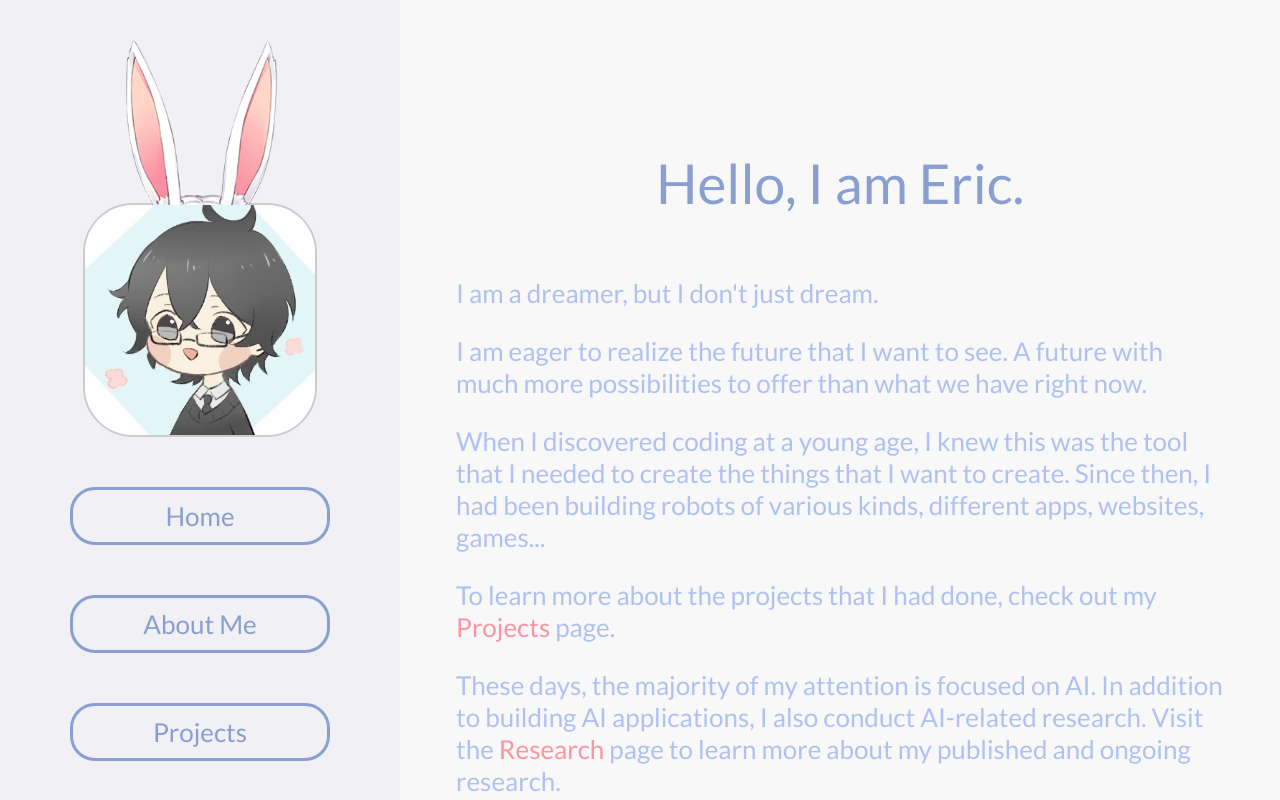
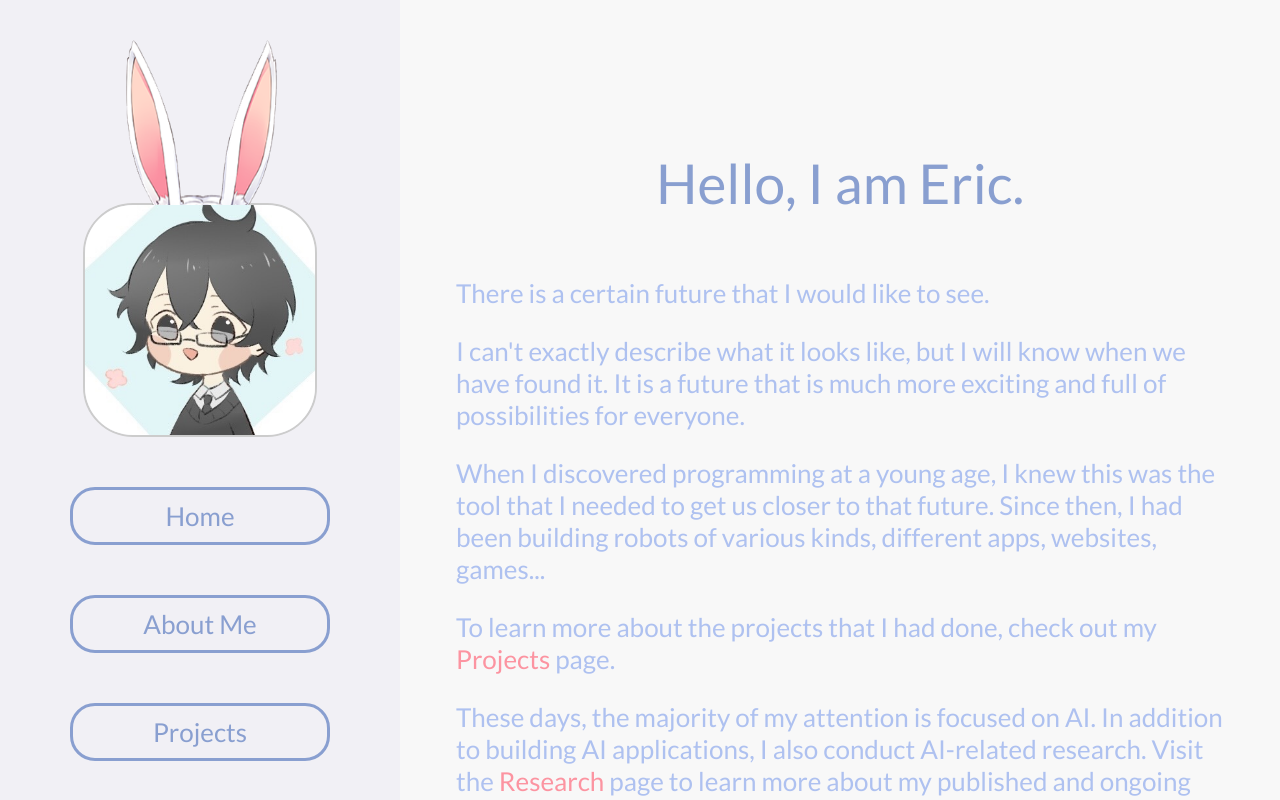
Before and after one commit to yumozi/personal-website, a Next.js app: page /aboutme in a window 1280 px wide. Built offline with nearby package versions, Linux system fonts and the light colour scheme.

Commit message:
Update aboutme.js
Changed introduction in aboutme.js

```diff
--- a/pages/aboutme.js
+++ b/pages/aboutme.js
@@ -9,9 +9,9 @@ export default function AboutMe() {
       </div>
       <div className={styles.body}>
         <div className={styles.paragraphWrapper}>
-          <p>I am a dreamer, but I don&apos;t just dream. </p>
-          <p>I am eager to realize the future that I want to see. A future with much more possibilities to offer than what we have right now.</p>
-          <p>When I discovered coding at a young age, I knew this was the tool that I needed to create the things that I want to create. Since then, I had been building robots of various kinds, different apps, websites, games...</p>
+          <p>There is a certain future that I would like to see.</p>
+          <p>I can&apos;t exactly describe what it looks like, but I will know when we have found it. It is a future that is much more exciting and full of possibilities for everyone.</p>
+          <p>When I discovered programming at a young age, I knew this was the tool that I needed to get us closer to that future. Since then, I had been building robots of various kinds, different apps, websites, games...</p>
           <p>To learn more about the projects that I had done, check out my <Link href="/projects"><a className={styles.accent}>Projects</a></Link> page.</p>
           <p>These days, the majority of my attention is focused on AI. In addition to building AI applications, I also conduct AI-related research. Visit the <Link href="/research"><a className={styles.accent}>Research</a></Link> page to learn more about my published and ongoing research.</p>
           <p>In my personal life, I enjoy a variety of hobbies. Click on <Link href="/personal"><a className={styles.accent}>Personal</a></Link> to find out! </p>
```
